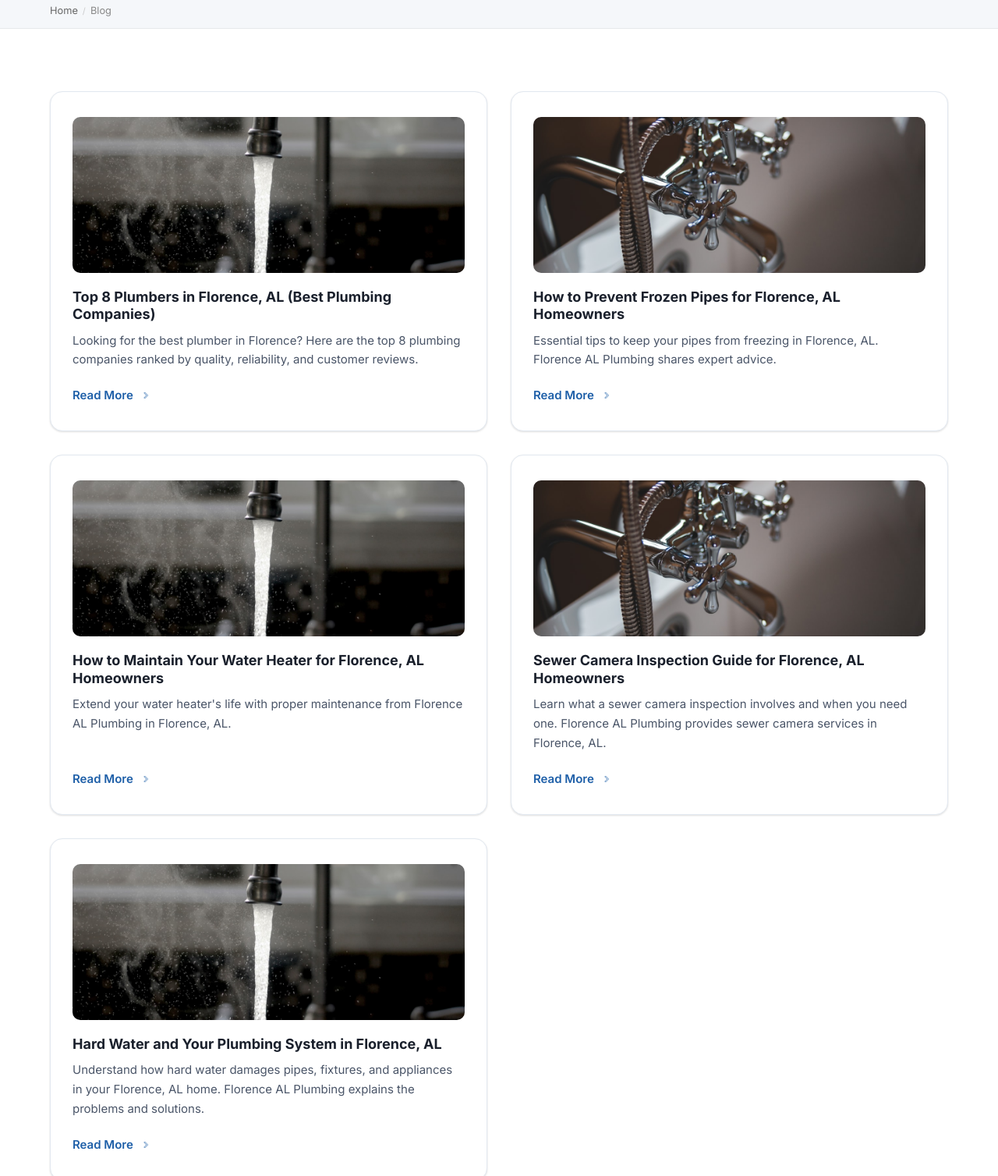
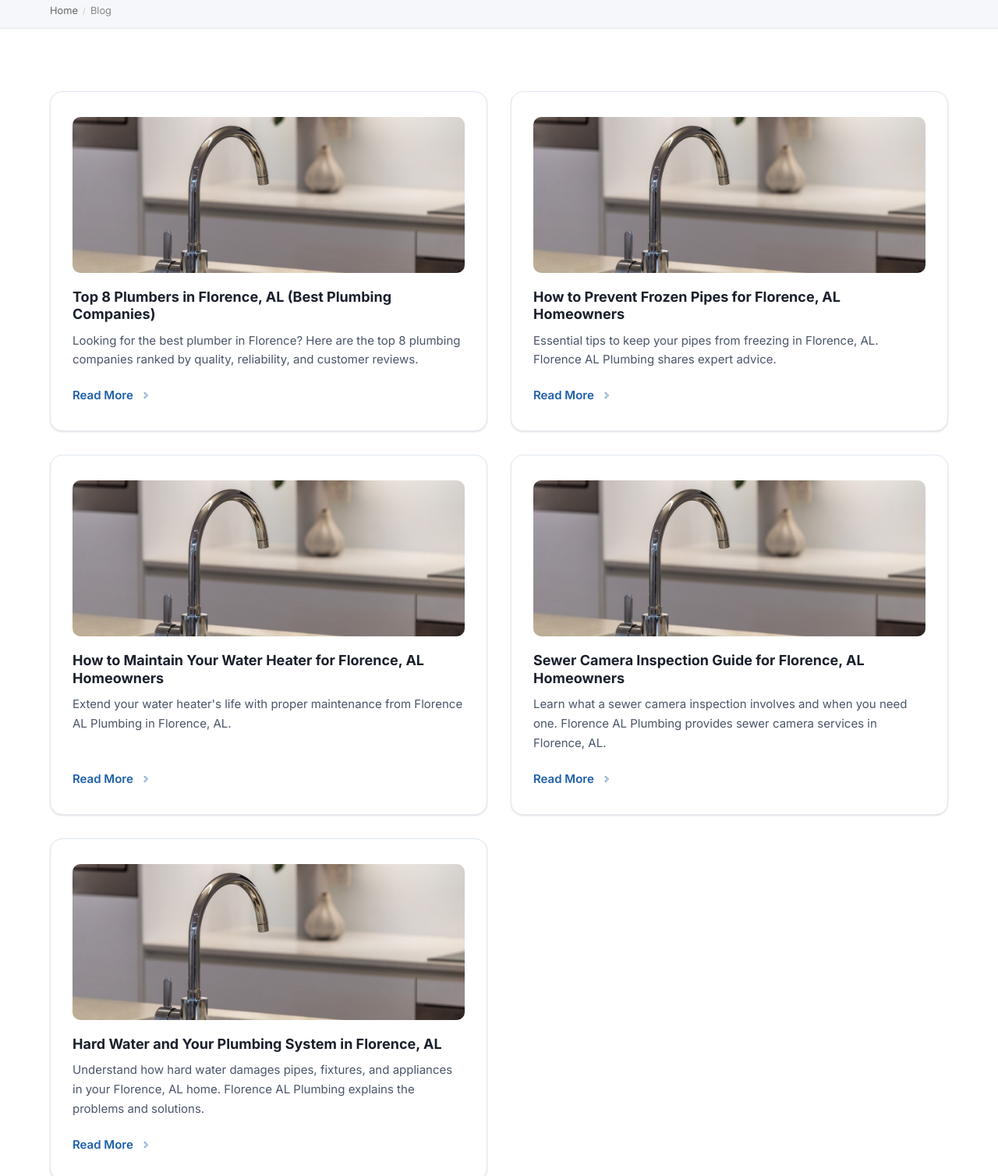
Before and after one commit to plumbingpo/florenceALplumbing, a plain HTML site: page blog/index.html in a window 1280 px wide. Shown: the part 389-1897 px from the top of the page at 78% size. Drawn offline with Linux system fonts and the light colour scheme.

```diff
--- a/blog/index.html
+++ b/blog/index.html
@@ -144,7 +144,7 @@
   <div class="container">
     <div class="grid grid-2">
       <a href="../blog/top-plumbers/" class="service-card">
-        <div class="service-card-img" style="background-image:url('../images/heroes/plumbing-general-3.jpg');"></div>
+        <div class="service-card-img" style="background-image:url('../images/heroes/plumbing-general-2.jpg');"></div>
         <div class="service-card-body">
           <h3>Top 8 Plumbers in Florence, AL (Best Plumbing Companies)</h3>
           <p>Looking for the best plumber in Florence? Here are the top 8 plumbing companies ranked by quality, reliability, and customer reviews.</p>
@@ -152,7 +152,7 @@
         </div>
       </a>
       <a href="../blog/prevent-frozen-pipes/" class="service-card">
-        <div class="service-card-img" style="background-image:url('../images/heroes/plumbing-general-1.jpg');"></div>
+        <div class="service-card-img" style="background-image:url('../images/heroes/plumbing-general-2.jpg');"></div>
         <div class="service-card-body">
           <h3>How to Prevent Frozen Pipes for Florence, AL Homeowners</h3>
           <p>Essential tips to keep your pipes from freezing in Florence, AL. Florence AL Plumbing shares expert advice.</p>
@@ -160,7 +160,7 @@
         </div>
       </a>
       <a href="../blog/water-heater-maintenance-tips/" class="service-card">
-        <div class="service-card-img" style="background-image:url('../images/heroes/plumbing-general-3.jpg');"></div>
+        <div class="service-card-img" style="background-image:url('../images/heroes/plumbing-general-2.jpg');"></div>
         <div class="service-card-body">
           <h3>How to Maintain Your Water Heater for Florence, AL Homeowners</h3>
           <p>Extend your water heater's life with proper maintenance from Florence AL Plumbing in Florence, AL.</p>
@@ -168,7 +168,7 @@
         </div>
       </a>
       <a href="../blog/sewer-camera-inspection-guide/" class="service-card">
-        <div class="service-card-img" style="background-image:url('../images/heroes/plumbing-general-1.jpg');"></div>
+        <div class="service-card-img" style="background-image:url('../images/heroes/plumbing-general-2.jpg');"></div>
         <div class="service-card-body">
           <h3>Sewer Camera Inspection Guide for Florence, AL Homeowners</h3>
           <p>Learn what a sewer camera inspection involves and when you need one. Florence AL Plumbing provides sewer camera services in Florence, AL.</p>
@@ -176,7 +176,7 @@
         </div>
       </a>
       <a href="../blog/how-hard-water-damages-plumbing/" class="service-card">
-        <div class="service-card-img" style="background-image:url('../images/heroes/plumbing-general-3.jpg');"></div>
+        <div class="service-card-img" style="background-image:url('../images/heroes/plumbing-general-2.jpg');"></div>
         <div class="service-card-body">
           <h3>Hard Water and Your Plumbing System in Florence, AL</h3>
           <p>Understand how hard water damages pipes, fixtures, and appliances in your Florence, AL home. Florence AL Plumbing explains the problems and solutions.</p>
```
Also changed, not shown: blog/how-hard-water-damages-plumbing/index.html (+1 -1 lines), blog/sewer-camera-inspection-guide/index.html (+1 -1 lines), blog/top-plumbers/index.html (+1 -1 lines), blog/water-heater-maintenance-tips/index.html (+1 -1 lines), commercial/index.html (+2 -2 lines), drain-cleaning/index.html (+1 -1 lines), emergency-plumbing/index.html (+1 -1 lines), pipe-repair-repiping/index.html (+1 -1 lines), water-treatment/index.html (+1 -1 lines).
